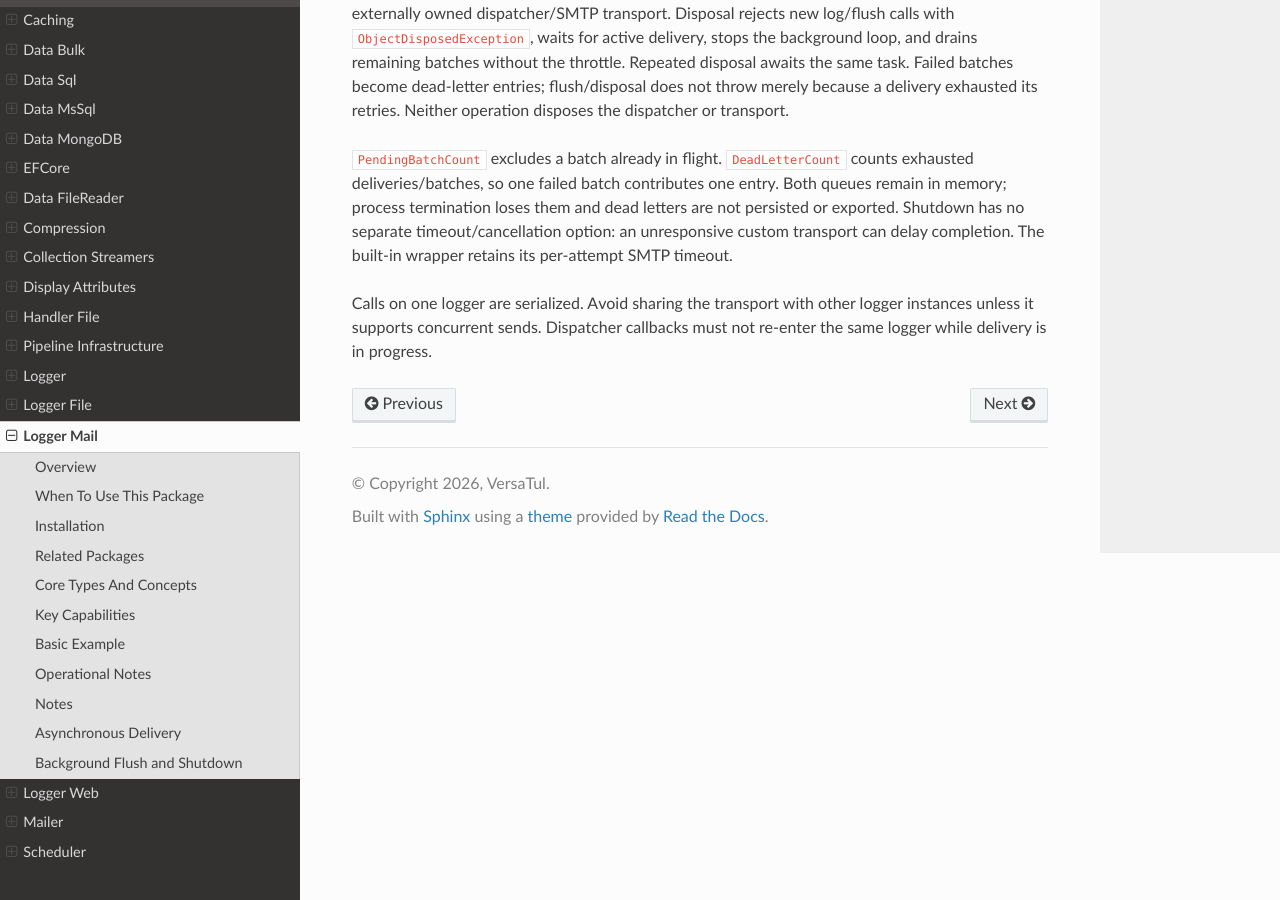
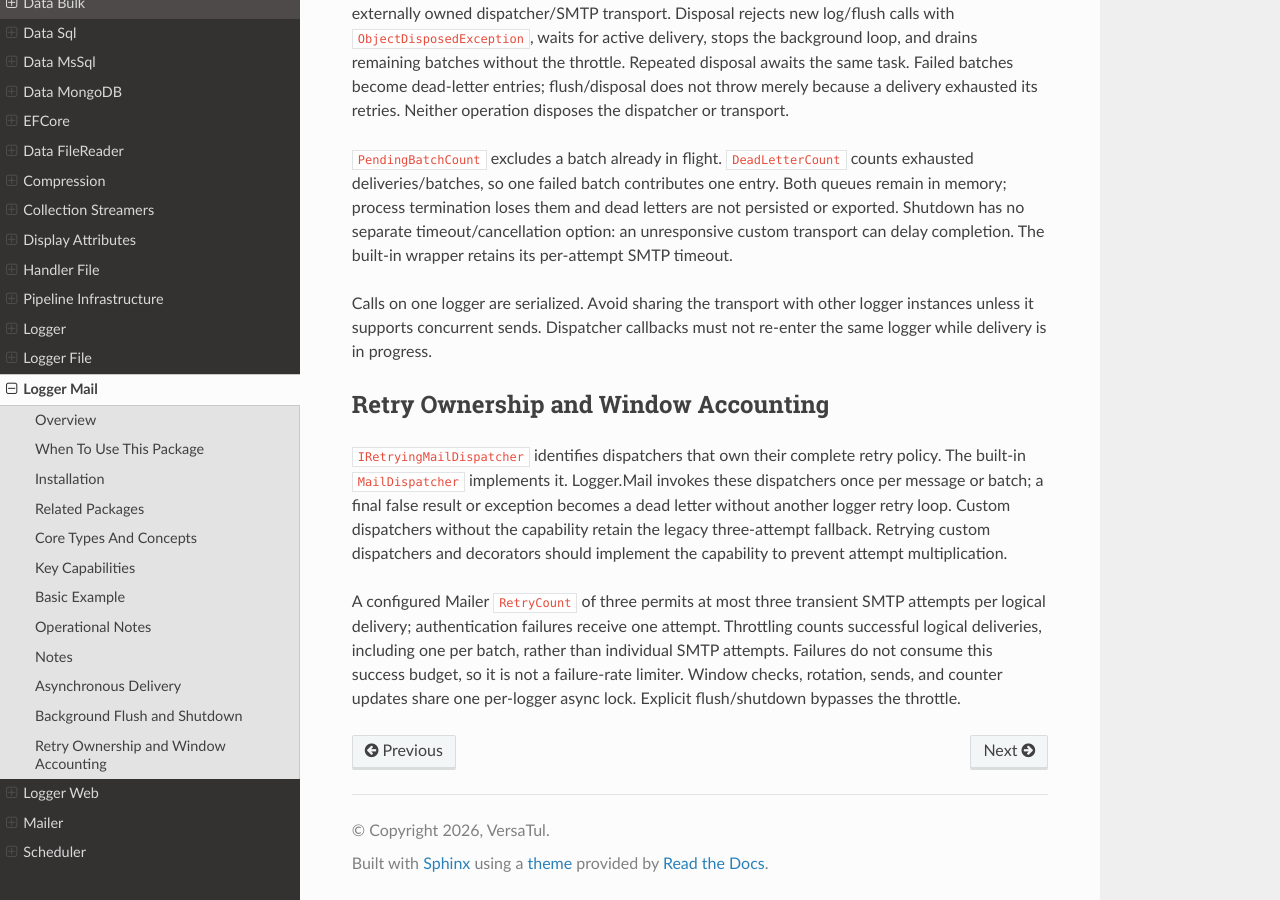
Before and after one commit to BjornWilliams/DocsVersaTul, a Sphinx documentation site: the page built from docs/source/logger-mail.rst, in a window 1280 px wide and 900 px high, scrolled down 2771 px. Built offline with Sphinx 7.4.7 and the Read the Docs theme 3.1.0, drawn with Linux system fonts in a browser that asks for light colours; some of the changed text lies outside the part shown.

Commit message:
Document mail retry ownership and throttle accounting
AB#2918

AB#2913

```diff
--- a/docs/source/logger-mail.rst
+++ b/docs/source/logger-mail.rst
@@ -101,7 +101,7 @@ remain supported through a worker-thread fallback; implement
 blocking compatibility wrappers. Keep the dispatcher and transport alive until
 logging tasks complete, and serialize calls sharing one SMTP client.
 
-Current limits: logger retries and dispatcher retries are still separate;
+Retry ownership is described below;
 ``LogAsync`` has no cancellation-token overload. Throttled calls complete after
 queueing, not delivery.
 
@@ -142,3 +142,20 @@ SMTP timeout.
 Calls on one logger are serialized. Avoid sharing the transport with other logger
 instances unless it supports concurrent sends. Dispatcher callbacks must not
 re-enter the same logger while delivery is in progress.
+
+Retry Ownership and Window Accounting
+-------------------------------------
+
+``IRetryingMailDispatcher`` identifies dispatchers that own their complete retry
+policy. The built-in ``MailDispatcher`` implements it. Logger.Mail invokes these
+dispatchers once per message or batch; a final false result or exception becomes
+a dead letter without another logger retry loop. Custom dispatchers without the
+capability retain the legacy three-attempt fallback. Retrying custom dispatchers
+and decorators should implement the capability to prevent attempt multiplication.
+
+A configured Mailer ``RetryCount`` of three permits at most three transient SMTP
+attempts per logical delivery; authentication failures receive one attempt.
+Throttling counts successful logical deliveries, including one per batch, rather
+than individual SMTP attempts. Failures do not consume this success budget, so it
+is not a failure-rate limiter. Window checks, rotation, sends, and counter updates
+share one per-logger async lock. Explicit flush/shutdown bypasses the throttle.
```
Also changed, not shown: docs/source/mailer.rst (+10 -0 lines).
